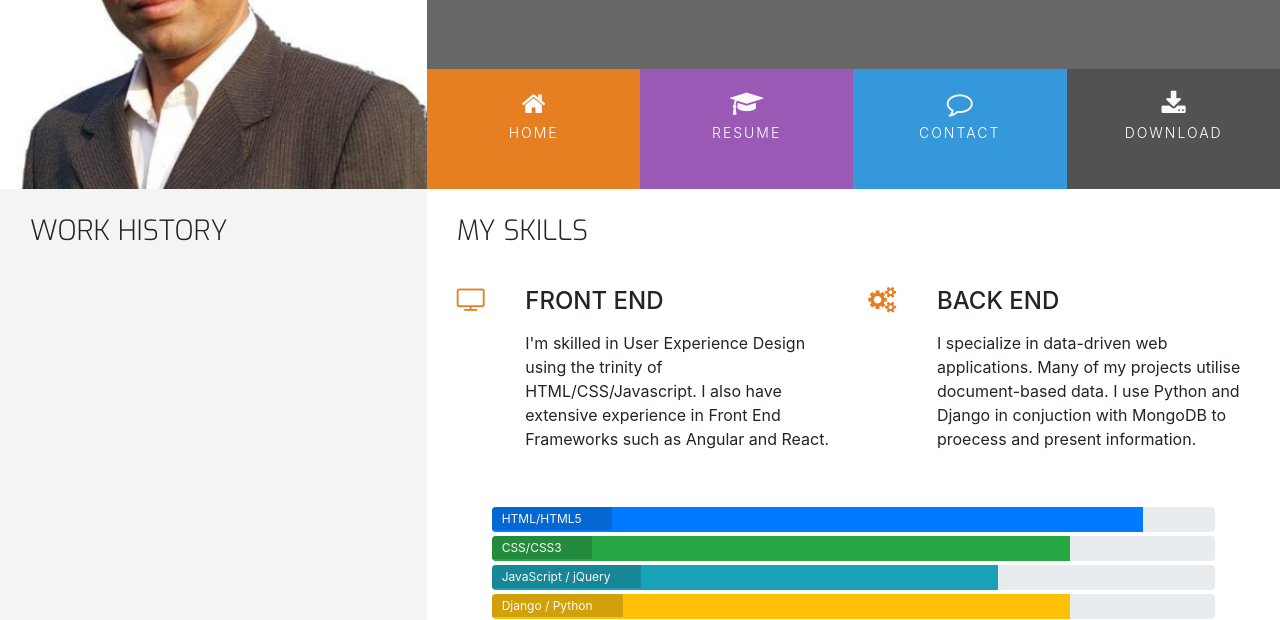
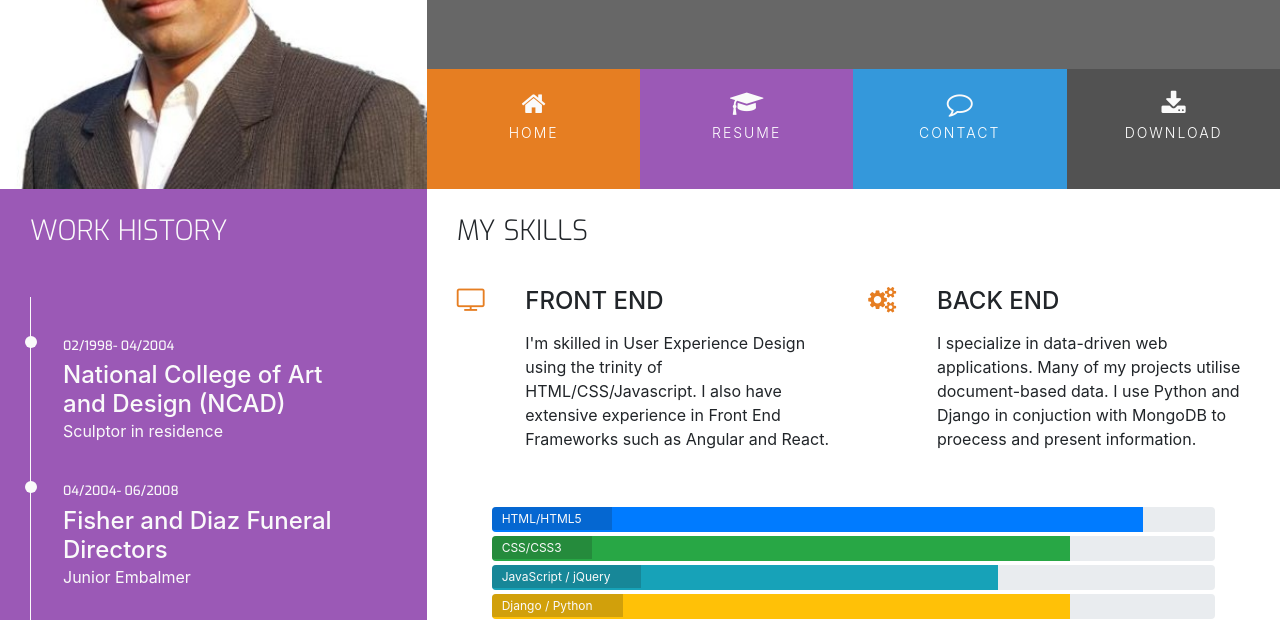
Before and after one commit to rajendradanve/resume-project, a plain HTML site: page resume.html in a window 1280 px wide. Shown: the part 180-800 px from the top of the page. Drawn offline with nearby package versions, Linux system fonts and the light colour scheme.

Commit message:
added  resume.html content

```diff
--- a/assets/css/style.css
+++ b/assets/css/style.css
@@ -12,6 +12,10 @@
 
 .bg-color-personal-info{
     background-color: #f4f4f4;
+}
+
+.bg-color-work-history{
+    background-color: #9b59b6;
 }
 
 .ui-menu-color-home {
@@ -63,7 +67,7 @@ h1, h2, h3, h4 {
     padding: 0 30px 30px;
     float: none;
 }
-
+.history-heading,
 .section-heading {
     font-family: "Exo", sans-serif;
     font-weight: 300;
@@ -283,3 +287,52 @@ footer {
 .progress-section {
     margin: 40px 20px;
 }
+
+/*---------------------- Work History ----------*/
+
+.history-heading{
+    color: #fafafa;
+    margin-bottom: 50px;
+}
+
+.timeline-item {
+    padding: 4em 2em 0em 2em;
+    position: relative;
+    color: #fafafa;
+    border-left: 1px solid;
+}
+
+.timeline-item p {
+    padding: 0;
+    margin:  0;
+
+}
+
+.timeline-item:before {
+    content:attr(data-dates);
+    position: absolute;
+    left: 2.5em;
+    top: 3em;
+    display: block;
+    font-family: "Exo", sans-serif;
+    font-weight: 500;
+    font-size: 0.8em;
+    padding: 0;
+    margin: 0;
+}
+
+.timeline-item:after{
+    width: 12px;
+    height: 12px;
+    display: block;
+    top: 2.4em;
+    position: absolute;
+    left: -6px;
+    border-radius: 50%;
+    content: '';
+    background-color: #fafafa;
+}
+
+.history-item {
+    margin-bottom: 30px;
+}
--- a/resume.html
+++ b/resume.html
@@ -28,7 +28,7 @@
                     <div class="col">
                         <ul id="nav" class="list-inline menu-container">
                             <li class="col-6 col-sm-3 list-inline-item ui-menu-color-home menuitem">
-                                <a href="#" class="hvr-sweep-to-bottom"><i class="fa fa-home"
+                                <a href="index.html" class="hvr-sweep-to-bottom"><i class="fa fa-home"
                                         aria-hidden="true"></i><span>Home</span></a>
                             </li>
                             <li class="col-6 col-sm-3 list-inline-item ui-menu-color-resume menuitem">
@@ -54,15 +54,36 @@
     </header>
     <section class="container-fluid">
         <div class="row">
-            <div class="col-md-4 bg-color-personal-info section-column">
+            <div class="col-md-4 bg-color-work-history section-column">
                 <div class="row">
                     <div class="col-12">
-                        <h3 class="section-heading uppercase">
+                        <h3 class="history-heading uppercase">
                             Work History
                         </h3>
                     </div>
                 </div>
+                <div class="history-items">
+                <div class="timeline-item" data-dates="02/1998- 04/2004">
+                    <h4>National College of Art and Design (NCAD)</h4>
+                    <p>Sculptor in residence</p>
 
+                </div>
+                <div class="timeline-item" data-dates="04/2004- 06/2008">
+                    <h4>Fisher and Diaz Funeral Directors</h4>
+                    <p>Junior Embalmer</p>
+
+                </div>
+                <div class="timeline-item" data-dates="06/2008- 06/2011">
+                    <h4>Phantom Design Inc. Dublin</h4>
+                    <p>Junior Front End Developer</p>
+
+                </div>
+                <div class="timeline-item" data-dates="06/2011- Present">
+                    <h4>Hooli Inc. Silicon Valley</h4>
+                    <p>Full Stack Web Developer</p>
+
+                </div>
+                </div>
             </div>
             <div class="col-md-8 bg-color-three-reasons section-column">
                 <div class="row">
```
Also changed, not shown: index.html (+2 -2 lines).
